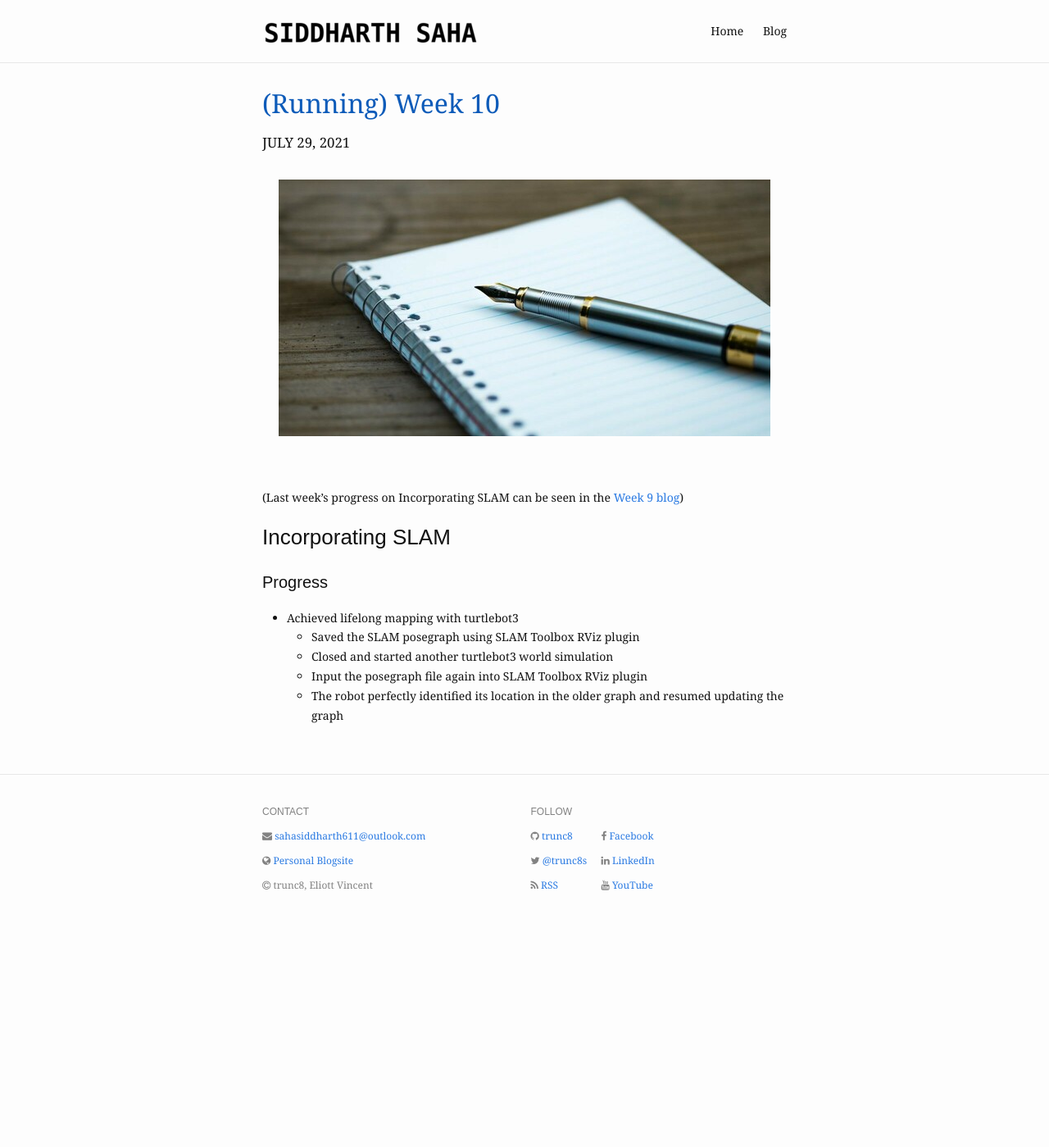
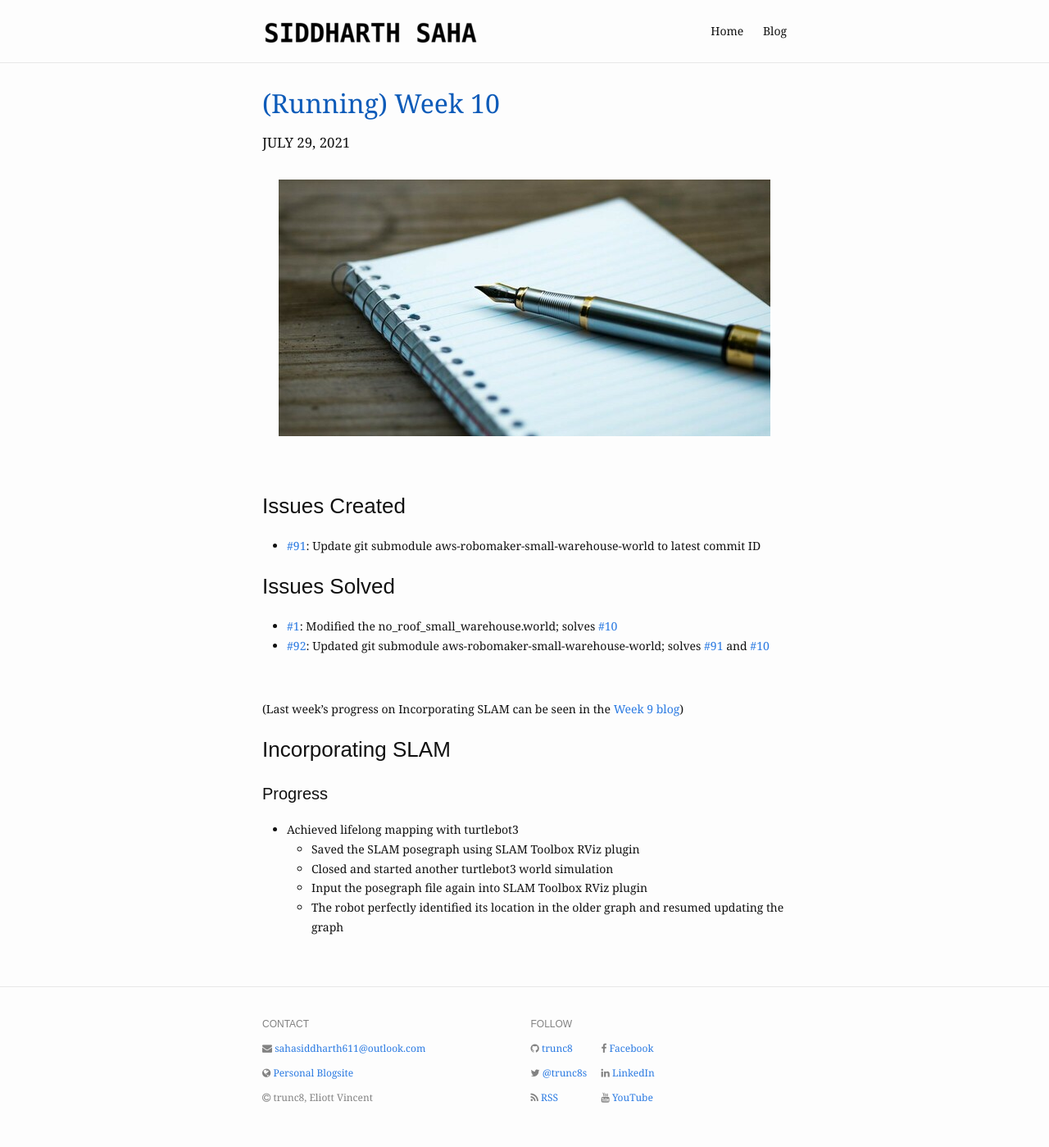
Before and after one commit to TheRoboticsClub/gsoc2021-Siddharth_Saha, a Jekyll site: the page built from docs/_posts/milestones/2021-08-04-week-10.md, in a window 1280 px wide. Shown: the whole page at 82% size. Built offline with Jekyll 4.4.1, drawn with Linux system fonts in a browser that asks for light colours; nearby versions of some CDN libraries; before the commit the page ends 1140 px from its top, so only the background shows below that.

Commit message:
Updated week 10 blog

```diff
--- a/docs/_posts/milestones/2021-08-04-week-10.md
+++ b/docs/_posts/milestones/2021-08-04-week-10.md
@@ -10,6 +10,17 @@ category: milestones
 <img src="{{ "/assets/img/content/placeholder-img/Banner.jpg" | absolute_url }}" alt="bay" class="post-pic"/>
 <br />
 <br />
+
+
+### Issues Created
+- [#91][]: Update git submodule aws-robomaker-small-warehouse-world to latest commit ID
+
+
+### Issues Solved
+- [#1][]: Modified the no_roof_small_warehouse.world; solves [#10][]
+- [#92][]: Updated git submodule aws-robomaker-small-warehouse-world; solves [#91][] and [#10][]
+
+<br/>
 
 (Last week's progress on Incorporating SLAM can be seen in the [Week 9 blog]({{ site.baseurl }}{% link _posts/milestones/2021-07-28-week-9.md %}))
 
@@ -27,9 +38,9 @@ category: milestones
 
 
 
-[#9]: https://github.com/TheRoboticsClub/gsoc2021-Siddharth_Saha/issues/9 "Issue #9"
 [#10]: https://github.com/TheRoboticsClub/gsoc2021-Siddharth_Saha/issues/10 "Issue #10"
-[#11]: https://github.com/TheRoboticsClub/gsoc2021-Siddharth_Saha/issues/11 "Issue #11"
-[#12]: https://github.com/TheRoboticsClub/gsoc2021-Siddharth_Saha/issues/12 "Issue #12"
-[#13]: https://github.com/TheRoboticsClub/gsoc2021-Siddharth_Saha/issues/13 "Issue #13"
-[#14]: https://github.com/TheRoboticsClub/gsoc2021-Siddharth_Saha/issues/14 "Issue #14"
+
+[#91]: https://github.com/JdeRobot/CustomRobots/issues/91 "Issue #91"
+[#92]: https://github.com/JdeRobot/CustomRobots/pull/92 "Pull request #92"
+
+[#1]: https://github.com/shreyasgokhale/aws-robomaker-small-warehouse-world/pull/1 "Pull request #1"
```
